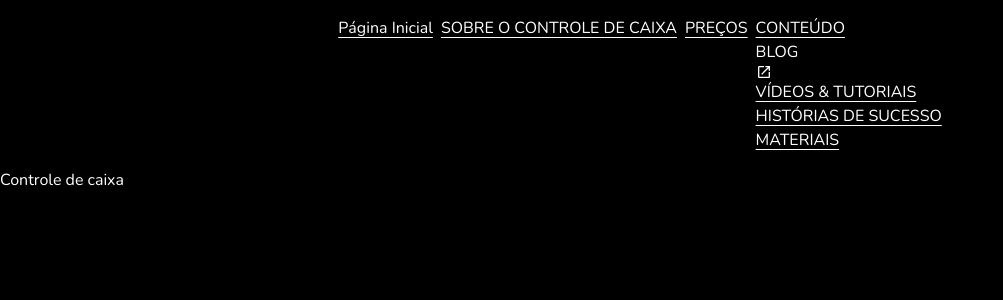
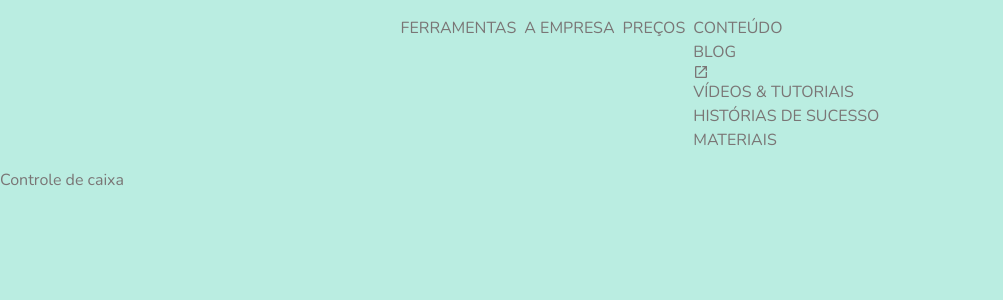
Before and after one commit to flaviorocha2018/controle-de-caixa, a Next.js app: page /project in a window 1280 px wide. Shown: the top 300 px of the page, without its empty margins (0-1003 px from the left). Built offline with nearby package versions, Linux system fonts and the light colour scheme.

Commit message:
feat: Changes menu dropdown

```diff
--- a/src/app/globals.css
+++ b/src/app/globals.css
@@ -3,20 +3,11 @@
 @tailwind utilities;
 
 :root{
-    --color-text: #ffffff;
+    --color-text: #7a7575;
     --color-error: #980000;
     --color-paper: #232323;
     --color-primary: #009688;
-    --color-background: #000000;
-    --color-primary-contrast: #ffffff;
-}
-
-html[light] {
-    --color-text: #000000;
-    --color-error: #980000;
-    --color-paper: #ffffff;
-    --color-primary: #009688;
-    --color-background: #cacaca;
+    --color-background: hwb(166 73% 7%);
     --color-primary-contrast: #ffffff;
 }
 
--- a/src/components/header/Header.tsx
+++ b/src/components/header/Header.tsx
@@ -12,22 +12,22 @@ export const Header = () => {
        <nav className='flex items-center justify-center bg-primary py-4'>
         <ul className='flex gap-2'>
             <li>
-                <Link href='/' data-active={currentPath === '/'} className='data-[active=true]: underline'>
-                Página Inicial
+                <Link href='/'>
+                FERRAMENTAS
                 </Link>
             </li>
             <li>
-                <Link href='/' data-active={currentPath === '/'} className='data-[active=true]: underline'>
-                SOBRE O CONTROLE DE CAIXA
+                <Link href='/'>
+                A EMPRESA
                 </Link>
             </li>
             <li>
-                <Link href='/precos' data-active={currentPath === '/'} className='data-[active=true]: underline'>
+                <Link href='/precos'>
                 PREÇOS
                 </Link>
             </li>
             <li>
-                <Link href='/conteudo' data-active={currentPath === '/'} className='data-[active=true]: underline'>
+                <Link href='/conteudo'>
                 CONTEÚDO
                 </Link>
                 <nav>
@@ -38,17 +38,17 @@ export const Header = () => {
                          </Link>
                         </li>
                         <li>
-                        <Link href='/videos' data-active={currentPath === '/'} className='data-[active=true]: underline'>
+                        <Link href='/videos'>
                         VÍDEOS & TUTORIAIS
                         </Link>
                         </li>
                         <li>
-                        <Link href='/history' data-active={currentPath === '/'} className='data-[active=true]: underline'>
+                        <Link href='/history'>
                         HISTÓRIAS DE SUCESSO
                         </Link>
                         </li>
                         <li>
-                        <Link href='/materials' data-active={currentPath === '/'} className='data-[active=true]: underline'>
+                        <Link href='/materials'>
                         MATERIAIS
                         </Link>
                         </li>
```
Also changed, not shown: src/app/layout.tsx (+10 -6 lines), src/app/project/page.tsx (+6 -8 lines).
